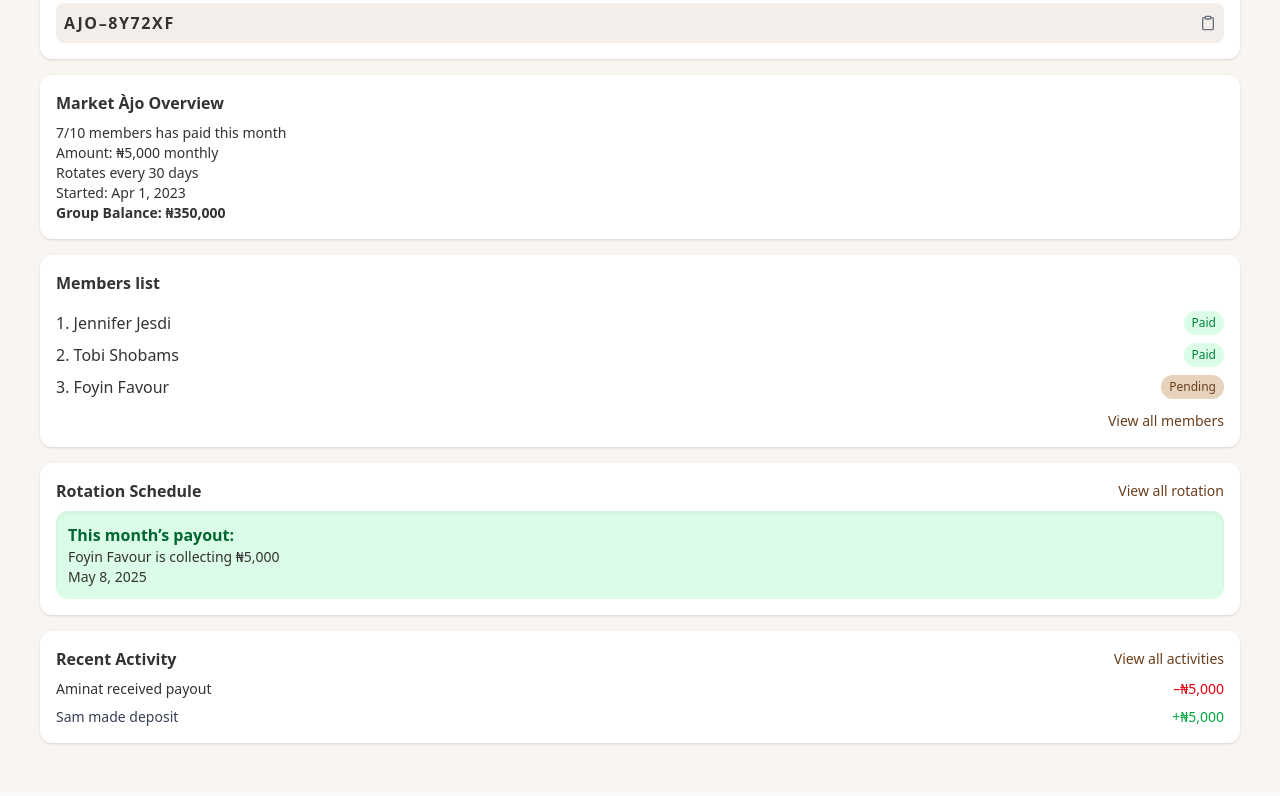
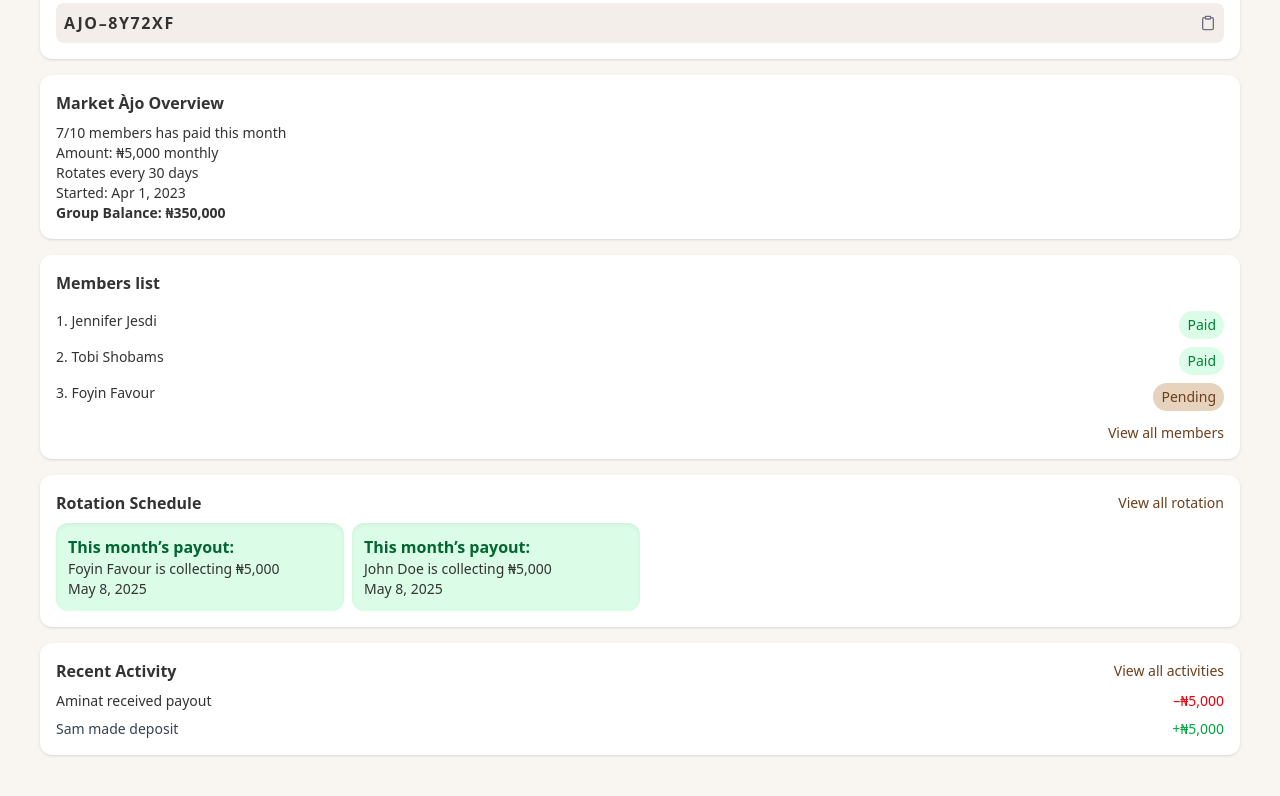
Before and after one commit to Megabyte-webdev/my-ajo, a React (Vite) app: page /dashboard/agent in a window 1280 px wide. Shown: the part 444-1240 px from the top of the page. Built offline with nearby package versions, Linux system fonts and the light colour scheme; no server answers.

Commit message:
Update AgentDashboard.tsx

```diff
--- a/src/pages/agent/AgentDashboard.tsx
+++ b/src/pages/agent/AgentDashboard.tsx
@@ -71,9 +71,9 @@ const AgentDashboard = () => {
           { name: 'Tobi Shobams', status: 'Paid' },
           { name: 'Foyin Favour', status: 'Pending' },
         ].map((member, i) => (
-          <div key={i} className="flex justify-between py-1">
+          <div key={i} className="flex justify-between py-1 text-sm">
             <p>{i + 1}. {member.name}</p>
-            <span className={`text-xs px-2 py-1 rounded-full ${
+            <span className={`px-2 py-1 rounded-full ${
               member.status === 'Paid' ? 'bg-green-100 text-green-700' : 'bg-[#E6D2BD] text-[#6B3F1D]'
             }`}>
               {member.status}
@@ -89,10 +89,17 @@ const AgentDashboard = () => {
           <p className="font-semibold">Rotation Schedule</p>
           <p className="text-sm text-[#6B3F1D]">View all rotation</p>
         </div>
-        <div className="bg-green-100 p-3 rounded-xl shadow-inner">
+        <div className="flex gap-2 overflow-x-auto">
+        <div className="bg-green-100 p-3 rounded-xl shadow-inner min-w-72">
           <p className="text-green-800 font-semibold">This month’s payout:</p>
           <p className="text-sm">Foyin Favour is collecting ₦5,000</p>
           <p className="text-sm">May 8, 2025</p>
+        </div>
+          <div className="bg-green-100 p-3 rounded-xl shadow-inner min-w-72">
+          <p className="text-green-800 font-semibold">This month’s payout:</p>
+          <p className="text-sm">John Doe is collecting ₦5,000</p>
+          <p className="text-sm">May 8, 2025</p>
+        </div>
         </div>
       </div>
 
```
